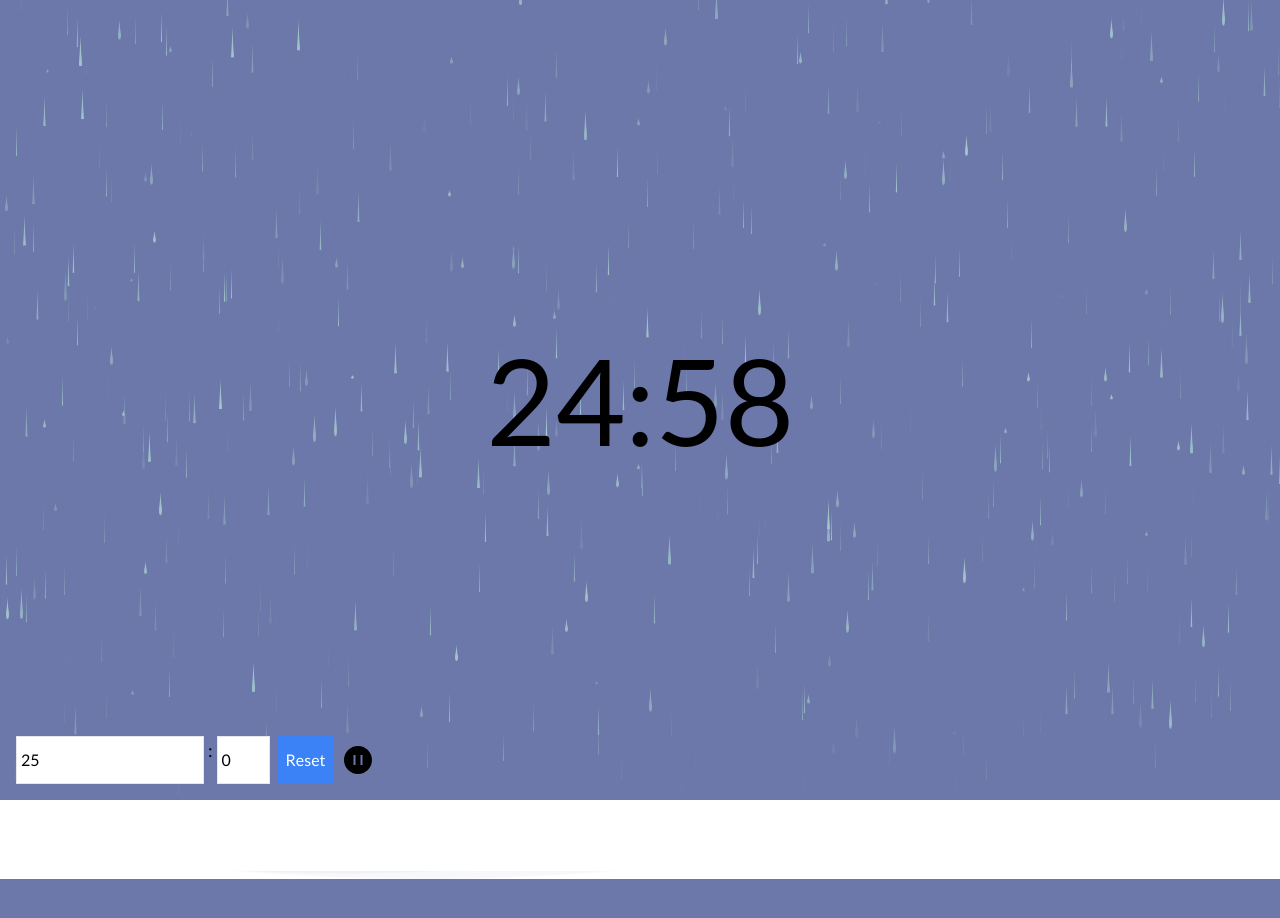
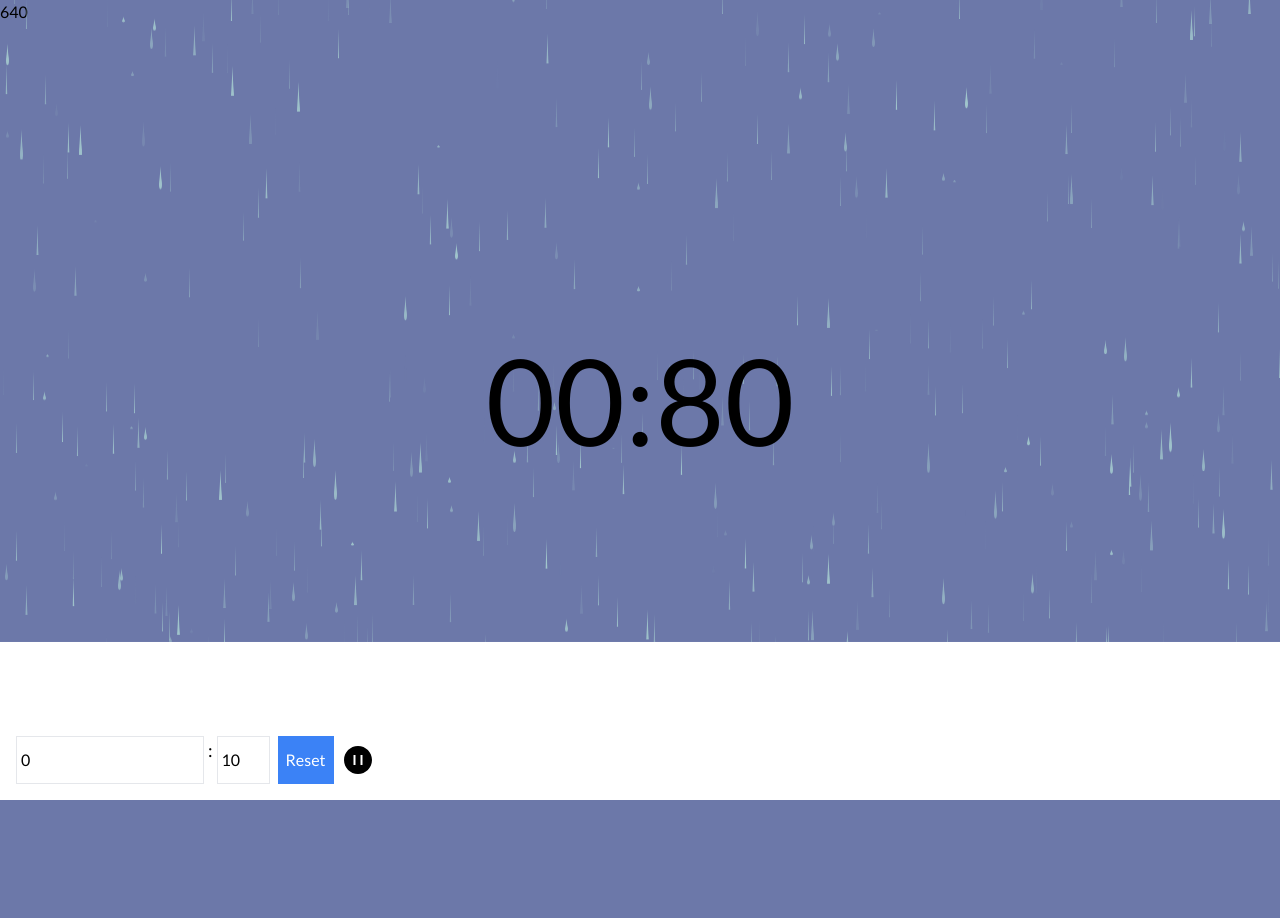
Before and after one commit to artifactz1/BeFocused, a Next.js app: page / in a window 1280 px wide. Both pictures are taken after a click on the icon 357 px from the left and 760 px from the top of the page. Shown: the top 918 px of the page. Built offline with nearby package versions, Linux system fonts and the light colour scheme.

Commit message:
pomotimer: fix pomotimer -> need to fix fade in effect (framer-motion)

```diff
--- a/package.json
+++ b/package.json
@@ -17,6 +17,7 @@
     "autoprefixer": "10.4.14",
     "eslint": "8.45.0",
     "eslint-config-next": "13.4.12",
+    "framer-motion": "^10.16.4",
     "next": "13.4.12",
     "postcss": "8.4.27",
     "react": "18.2.0",
--- a/src/app/components/pomo-timer.tsx
+++ b/src/app/components/pomo-timer.tsx
@@ -3,12 +3,24 @@
 import React from 'react';
 import RainComponent from './rain-component';
 import TimerComponent from './timer-component';
+import { useTimerContext } from '../context/timer-provider';
+import { motion, AnimatePresence } from 'framer-motion';
 
 const PomoTimer = () => {
+  const { isPlaying } = useTimerContext();
+
   return (
     <>
       <div className="flex flex-row h-screen">
-        <RainComponent />
+        <motion.div
+          initial={{ opacity: 0 }}
+          animate={{ opacity: isPlaying ? 1 : 0 }}
+          exit={{ opacity: 0, transition: { duration: 1 } }} // Exit animation
+          transition={{ duration: 1 }} // Adjust duration as needed
+        >
+          {isPlaying && <RainComponent droplets={500} />}
+        </motion.div>
+
         <TimerComponent />
       </div>
     </>
--- a/src/app/components/rain-component.tsx
+++ b/src/app/components/rain-component.tsx
@@ -1,17 +1,15 @@
 'use client';
 
-import React, { useEffect, useState } from 'react';
+import React from 'react';
 import '../styles/rain.css'; // Import the CSS file
+import { motion } from 'framer-motion';
 
-const droplets = 500;
-
-const Rain = () => {
+const Rain = ({ droplets }: { droplets: number }) => {
   const generateRandomValue = () => Math.random() * 100;
   const generateRandomFloat = () => Math.random();
   const generateRandomSignedFloat = () => Math.random() * 2 - 1;
 
   return (
-    // I added a margin top because there was this animation on the top where all the droplets would show
     <div className="-mt-[30px]">
       {Array.from({ length: droplets }).map((_, index) => (
         <svg
@@ -20,7 +18,7 @@ const Rain = () => {
           style={
             {
               '--x': `${generateRandomValue()}`, // Spread on the entire width
-              '--y': `${generateRandomValue() * 100}vh`, // Spread on the entire height
+              '--y': `${generateRandomValue() * -10}vh`, // Start from the top and go down to 100vh
               '--o': generateRandomFloat(),
               '--a': generateRandomFloat() + 0.5,
               '--d': generateRandomSignedFloat(),
--- a/src/app/components/timer-component.tsx
+++ b/src/app/components/timer-component.tsx
@@ -1,11 +1,16 @@
 'use client';
+import { motion, AnimatePresence } from 'framer-motion';
 
 import React, { useState, useEffect } from 'react';
 import { AiFillPauseCircle, AiFillPlayCircle } from 'react-icons/ai';
 import WaveComponent from './wave-component';
 import useWindowSize from '../hook/useWindowSize';
+import RainComponent from './rain-component';
+import { useTimerContext } from '../context/timer-provider';
 
 const TimerComponent: React.FC = () => {
+  const { isPlaying, setIsPlaying } = useTimerContext();
+
   const size = useWindowSize();
 
   const calculateTime = (minutes: number, seconds: number) => {
@@ -13,14 +18,14 @@ const TimerComponent: React.FC = () => {
     return totalDuration;
   };
 
-  const initialMinutes = 25;
-  const initialSeconds = 0;
+  const initialMinutes = 0;
+  const initialSeconds = 10;
 
   // Convert the total duration to seconds
   const totalDuration = calculateTime(initialMinutes, initialSeconds);
 
   const [progress, setProgress] = useState(100);
-  const [isPlaying, setIsPlaying] = useState(false);
+  // const [isPlaying, setIsPlaying] = useState(false);
   const [hasPlayed, setHasPlaying] = useState(false);
   const [inputMinutes, setInputMinutes] = useState(initialMinutes.toString());
   const [inputSeconds, setInputSeconds] = useState(initialSeconds.toString());
@@ -66,7 +71,7 @@ const TimerComponent: React.FC = () => {
   }, [totalDuration, isPlaying]);
 
   // Calculate the position of the wave component
-
+  // const wavePosition = (progress / 100 - 0.09) * (screenHeight || 0);
   const wavePosition = (progress / 100) * (screenHeight || 0);
 
   // Function to handle user input for time
@@ -148,18 +153,23 @@ const TimerComponent: React.FC = () => {
   };
 
   return (
+    <>
       <div className="w-screen h-[calc(100dvh)]  md:h-screen">
         <div
           className="bg-white h-full w-full transition-transform duration-1000 origin-top bottom-0 absolute"
           style={{
-          transform: `scaleY(${1 - progress / 100 - 0.09})`,
+            transform: `scaleY(${1 - progress / 100})`,
+
+            // transform: `scaleY(${1 - progress / 100 - 0.099})`,
             transformOrigin: 'bottom'
           }}
         />
+        {wavePosition}
 
         {wavePosition !== 0 && (
           <div
             className="waves absolute w-full h-[10vh] transition-transform duration-1000 origin-bottom"
+            // className="waves  w-full h-[10vh] transition-transform duration-1000 k"
             style={{
               transform: `translateY(${wavePosition}px)`,
               transformOrigin: 'bottom'
@@ -215,6 +225,7 @@ const TimerComponent: React.FC = () => {
           )}
         </div>
       </div>
+    </>
   );
 };
 
--- a/src/app/components/wave-component.tsx
+++ b/src/app/components/wave-component.tsx
@@ -9,8 +9,7 @@ const WaveComponent = () => {
       <svg
         xmlns="http://www.w3.org/2000/svg"
         xmlnsXlink="http://www.w3.org/1999/xlink"
-        // viewBox="0 24 150 28"
-        viewBox="0 25 150 28"
+        viewBox="0 24 150 28"
         preserveAspectRatio="none"
         className="w-full h-[10vh]"
       >
--- /dev/null
+++ b/src/app/context/timer-provider.tsx
@@ -0,0 +1,30 @@
+'use client';
+
+import React, { createContext, useState, useContext, ReactNode } from 'react';
+
+interface TimerContextType {
+  isPlaying: boolean;
+  setIsPlaying: React.Dispatch<React.SetStateAction<boolean>>;
+}
+
+const TimerContext = createContext<TimerContextType | undefined>(undefined);
+
+export const TimerProvider: React.FC<{ children: ReactNode }> = ({
+  children
+}) => {
+  const [isPlaying, setIsPlaying] = useState(false);
+
+  return (
+    <TimerContext.Provider value={{ isPlaying, setIsPlaying }}>
+      {children}
+    </TimerContext.Provider>
+  );
+};
+
+export const useTimerContext = (): TimerContextType => {
+  const context = useContext(TimerContext);
+  if (context === undefined) {
+    throw new Error('useTimerContext must be used within a TimerProvider');
+  }
+  return context;
+};
--- a/src/app/page.tsx
+++ b/src/app/page.tsx
@@ -7,11 +7,14 @@ const lato = Lato({
 });
 
 import PomoTimer from './components/pomo-timer';
+import { TimerProvider } from './context/timer-provider';
 
 export default function Home() {
   return (
     <main style={lato.style}>
-      <PomoTimer />
+      <TimerProvider>
+        <PomoTimer />
+      </TimerProvider>
     </main>
   );
 }
--- a/src/app/styles/rain.css
+++ b/src/app/styles/rain.css
@@ -9,6 +9,7 @@ body {
   background-color: #6c78a9;
   display: flex;
   height: 100vh;
+  width: 100vw;
   margin: 0;
   overflow: hidden; /* Prevent vertical scrollbar */
 }
```
Also changed, not shown: 1 other file (tests, documents, lock files or other folders). Lines whose indentation alone changed are shown as unchanged.
